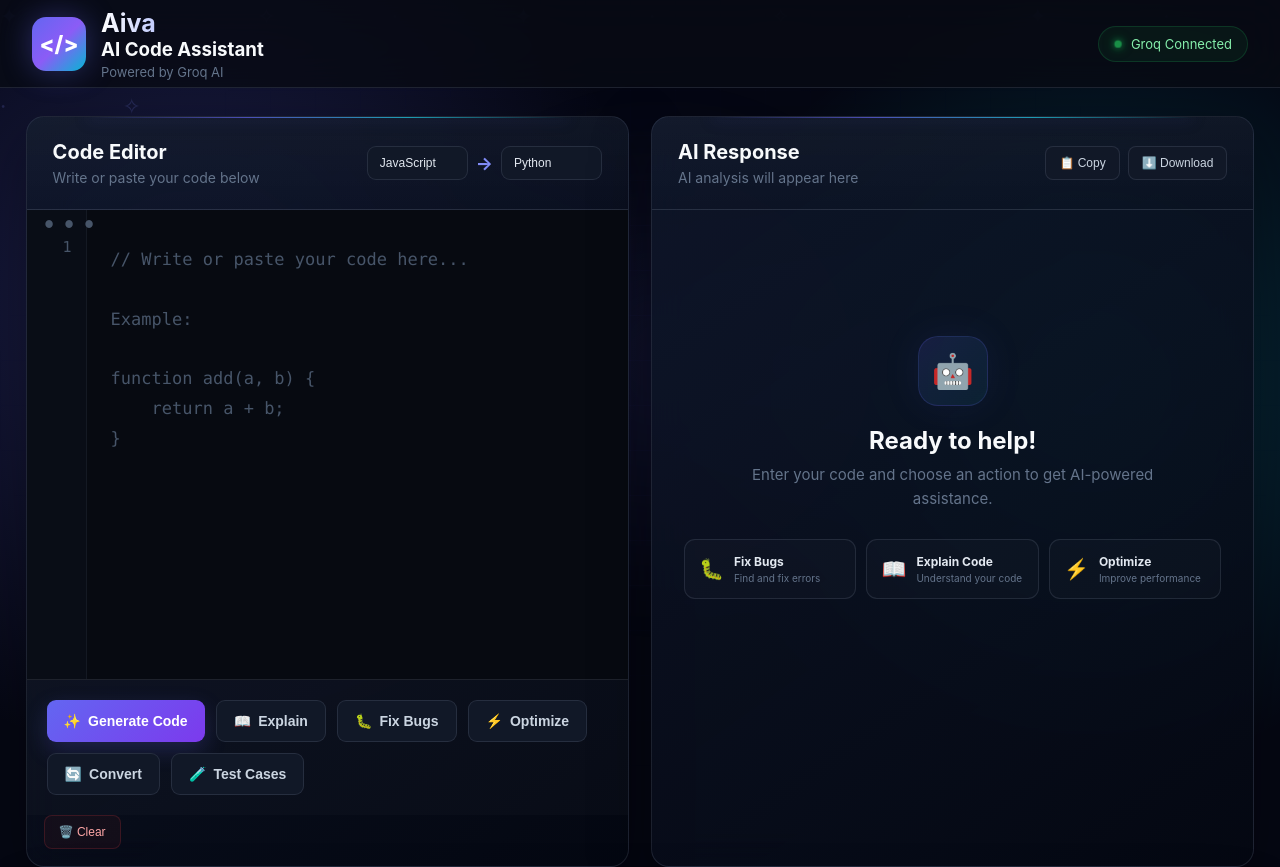
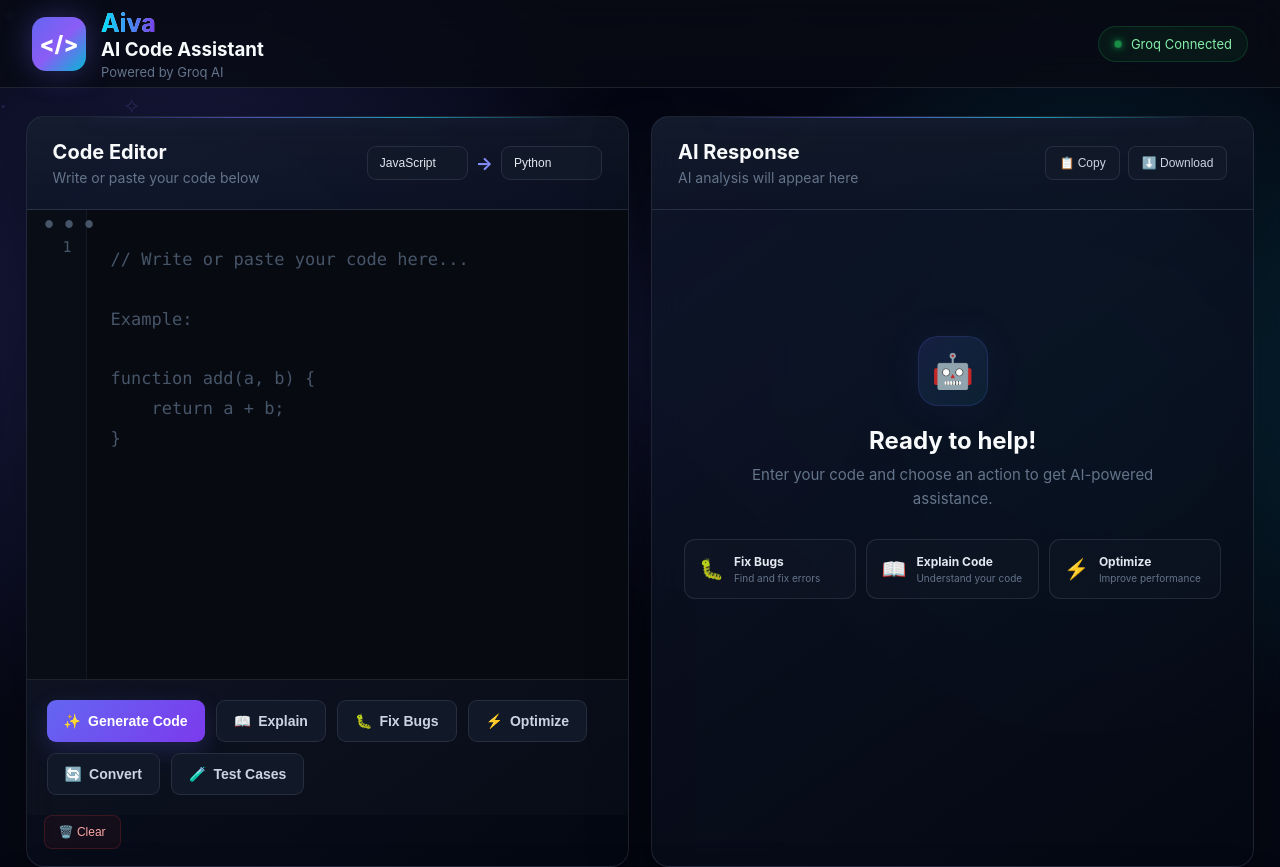
Before and after one commit to ramthakur00y-ship-it/aicodeassistent, a website: page index.html in a window 1280 px wide. Shown: the top 867 px of the page. Drawn offline with nearby package versions, Linux system fonts and the light colour scheme.

```diff
--- a/style.css
+++ b/style.css
@@ -1663,3 +1663,9 @@
 
     letter-spacing: 1.5px;
 }
+
+.aiva {
+    background: linear-gradient(90deg, #00e5ff, #7c3aed);
+    -webkit-background-clip: text;
+    -webkit-text-fill-color: transparent;
+}
```
